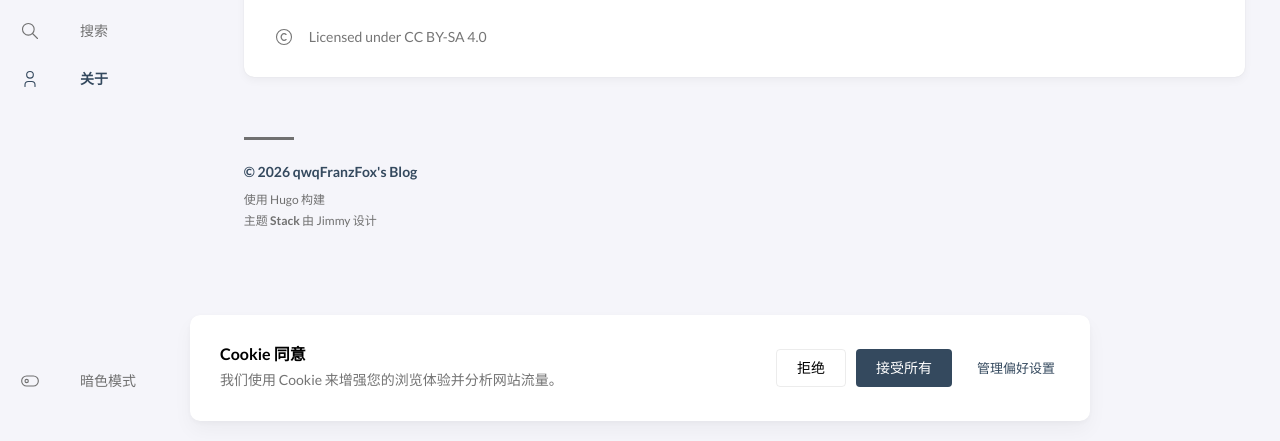
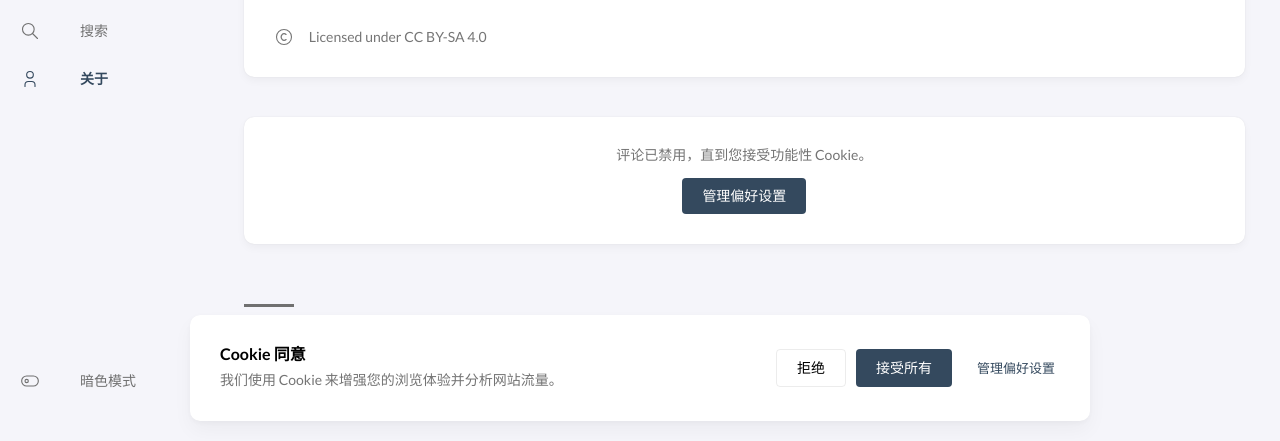
Before and after one commit to qwqFranzFox/qwqfranzfox.github.io, a plain HTML site: page about/index.html in a window 1280 px wide. Shown: the part 359-800 px from the top of the page. Drawn offline with nearby package versions, Linux system fonts and the light colour scheme.

Commit message:
Deploy Hugo site 2026-09-21 15:24:09 UTC

```diff
--- a/about/index.html
+++ b/about/index.html
@@ -7,7 +7,8 @@
 <svg class="icon icon-tabler icon-tabler-toggle-right" width="24" height="24" viewBox="0 0 24 24" stroke-width="2" stroke="currentColor" fill="none" stroke-linecap="round" stroke-linejoin="round"><path stroke="none" d="M0 0h24v24H0z"/><circle cx="16" cy="12" r="2"/><rect x="2" y="6" width="20" height="12" rx="6"/></svg>
 <span>暗色模式</span></li></ol></li></ol></aside><main class="main full-width"><article class=main-article><header class=article-header><div class=article-details><div class=article-title-wrapper><h2 class=article-title><a href=/about/>关于</a></h2><h3 class=article-subtitle>关于作者。</h3></div><footer class=article-meta><div class=inline-meta><svg class="icon icon-tabler icon-tabler-clock" width="24" height="24" viewBox="0 0 24 24" stroke-width="2" stroke="currentColor" fill="none" stroke-linecap="round" stroke-linejoin="round"><path stroke="none" d="M0 0h24v24H0z"/><circle cx="12" cy="12" r="9"/><polyline points="12 7 12 12 15 15"/></svg>
 <time class=article-time--reading>阅读时长: 1 分钟</time></div></footer></div></header><section class=article-content><p>我是qwqFranzFox（可以直接叫我Franz），曾经是一名OIer。</p><p>现在在山东大学计算机学院读书。</p><p>这个博客会发一些技术内容和个人见解。</p></section><footer class="article-meta article-footer"><section class="article-copyright inline-meta"><svg class="icon icon-tabler icon-tabler-copyright" width="24" height="24" viewBox="0 0 24 24" stroke-width="2" stroke="currentColor" fill="none" stroke-linecap="round" stroke-linejoin="round"><path stroke="none" d="M0 0h24v24H0z"/><circle cx="12" cy="12" r="9"/><path d="M14.5 9a3.5 4 0 100 6"/></svg>
-<span>Licensed under CC BY-SA 4.0</span></section></footer><link rel=stylesheet href=https://cdn.jsdelivr.net/npm/katex@0.16.9/dist/katex.min.css integrity=sha384-n8MVd4RsNIU0tAv4ct0nTaAbDJwPJzDEaqSD1odI+WdtXRGWt2kTvGFasHpSy3SV crossorigin=anonymous><script src=https://cdn.jsdelivr.net/npm/katex@0.16.9/dist/katex.min.js integrity=sha384-XjKyOOlGwcjNTAIQHIpgOno0Hl1YQqzUOEleOLALmuqehneUG+vnGctmUb0ZY0l8 crossorigin=anonymous defer></script><script src=https://cdn.jsdelivr.net/npm/katex@0.16.9/dist/contrib/auto-render.min.js integrity=sha384-+VBxd3r6XgURycqtZ117nYw44OOcIax56Z4dCRWbxyPt0Koah1uHoK0o4+/RRE05 crossorigin=anonymous defer></script><script>window.addEventListener("DOMContentLoaded",()=>{const e=[".main-article",".widget--toc"];e.forEach(e=>{const t=document.querySelector(e);t&&renderMathInElement(t,{delimiters:[{left:"$$",right:"$$",display:!0},{left:"$",right:"$",display:!1},{left:"\\(",right:"\\)",display:!1},{left:"\\[",right:"\\]",display:!0}],ignoredClasses:["gist"]})})})</script></article><footer class=site-footer><section class=copyright>&copy;
+<span>Licensed under CC BY-SA 4.0</span></section></footer><link rel=stylesheet href=https://cdn.jsdelivr.net/npm/katex@0.16.9/dist/katex.min.css integrity=sha384-n8MVd4RsNIU0tAv4ct0nTaAbDJwPJzDEaqSD1odI+WdtXRGWt2kTvGFasHpSy3SV crossorigin=anonymous><script src=https://cdn.jsdelivr.net/npm/katex@0.16.9/dist/katex.min.js integrity=sha384-XjKyOOlGwcjNTAIQHIpgOno0Hl1YQqzUOEleOLALmuqehneUG+vnGctmUb0ZY0l8 crossorigin=anonymous defer></script><script src=https://cdn.jsdelivr.net/npm/katex@0.16.9/dist/contrib/auto-render.min.js integrity=sha384-+VBxd3r6XgURycqtZ117nYw44OOcIax56Z4dCRWbxyPt0Koah1uHoK0o4+/RRE05 crossorigin=anonymous defer></script><script>window.addEventListener("DOMContentLoaded",()=>{const e=[".main-article",".widget--toc"];e.forEach(e=>{const t=document.querySelector(e);t&&renderMathInElement(t,{delimiters:[{left:"$$",right:"$$",display:!0},{left:"$",right:"$",display:!1},{left:"\\(",right:"\\)",display:!1},{left:"\\[",right:"\\]",display:!0}],ignoredClasses:["gist"]})})})</script></article><div id=comments-consent-placeholder class=consent-placeholder><p>评论已禁用，直到您接受功能性 Cookie。</p><button class="cookie-btn cookie-btn--primary" data-cookie-action=reopen>
+管理偏好设置</button></div><div id=comments-container style=display:none></div><template id=comments-template><script src=https://giscus.app/client.js data-repo=qwqFranzFox/qwqfranzfox.github.io data-repo-id=R_kgDOUkEV3g data-category=Announcements data-category-id=DIC_kwDOUkEV3s4DGGHO data-mapping=pathname data-strict=0 data-reactions-enabled=1 data-emit-metadata=0 data-input-position=top data-theme=light data-lang=zh-CN data-loading=lazy crossorigin=anonymous async></script><script>function setGiscusTheme(e){let t=document.querySelector("iframe.giscus-frame");t&&t.contentWindow.postMessage({giscus:{setConfig:{theme:e}}},"https://giscus.app")}(function(){addEventListener("message",t=>{if(event.origin!=="https://giscus.app")return;e()}),window.addEventListener("onColorSchemeChange",e);function e(){setGiscusTheme(document.documentElement.dataset.scheme==="light"?"light":"dark_dimmed")}})()</script></template><script type=text/javascript src=/ts/commentsConsent.7f386d4019706d7c815346a7f9e03bfa1f0649984f4068364cda8c71c5902f50.js integrity="sha256-fzhtQBlwbXyBU0an+eA7+h8GSZhPQGg2TNqMccWQL1A=" defer></script><footer class=site-footer><section class=copyright>&copy;
 2026 qwqFranzFox's Blog</section><section class=powerby>使用 <a href=https://gohugo.io/ target=_blank rel=noopener>Hugo</a> 构建<br>主题 <b><a href=https://github.com/CaiJimmy/hugo-theme-stack target=_blank rel=noopener data-version=4.0.3>Stack</a></b> 由 <a href=https://jimmycai.com target=_blank rel=noopener>Jimmy</a> 设计</section></footer><script type=module>
     import gallery from '\/ts\/gallery.js';
 
--- /dev/null
+++ b/ts/commentsConsent.7f386d4019706d7c815346a7f9e03bfa1f0649984f4068364cda8c71c5902f50.js
@@ -0,0 +1 @@
+(()=>{var i=t=>{let e=window.cookieConsent;return t?.functional??e?.hasConsent?.("functional")??document.documentElement.dataset.consentFunctional==="true"},d=t=>Array.from(t.querySelectorAll("script")).map(e=>{let n=document.createComment("comments-script-placeholder");return e.replaceWith(n),{placeholder:n,script:e}}),u=async t=>{for(let{placeholder:e,script:n}of t){if(!e.parentNode)continue;let o=document.createElement("script");Array.from(n.attributes).forEach(s=>{o.setAttribute(s.name,s.value)}),n.textContent&&(o.text=n.textContent);let c=Promise.resolve();o.src&&(c=new Promise(s=>{o.onload=o.onerror=()=>s()})),e.replaceWith(o),await c}},m=()=>{let t=document.getElementById("comments-consent-placeholder"),e=document.getElementById("comments-container"),n=document.getElementById("comments-template");if(!t||!e||!n)return;let o=!1,c=!1,s=async()=>{if(t.style.display="none",e.style.display="block",!(o||c)){c=!0;try{let a=n.content.cloneNode(!0),l=d(a);e.appendChild(a),await u(l),o=!0}finally{c=!1}}},r=()=>{t.style.display="block",e.style.display="none"};window.addEventListener("onCookieConsentChange",a=>{i(a.detail)?s():r()}),i()?s():r()};document.readyState==="loading"?document.addEventListener("DOMContentLoaded",m,{once:!0}):m();})();
```
Also changed, not shown: p/but-how-come/index.html (+2 -1 lines), p/tinylisp-rs-中一些有趣的细节/index.html (+2 -1 lines).
